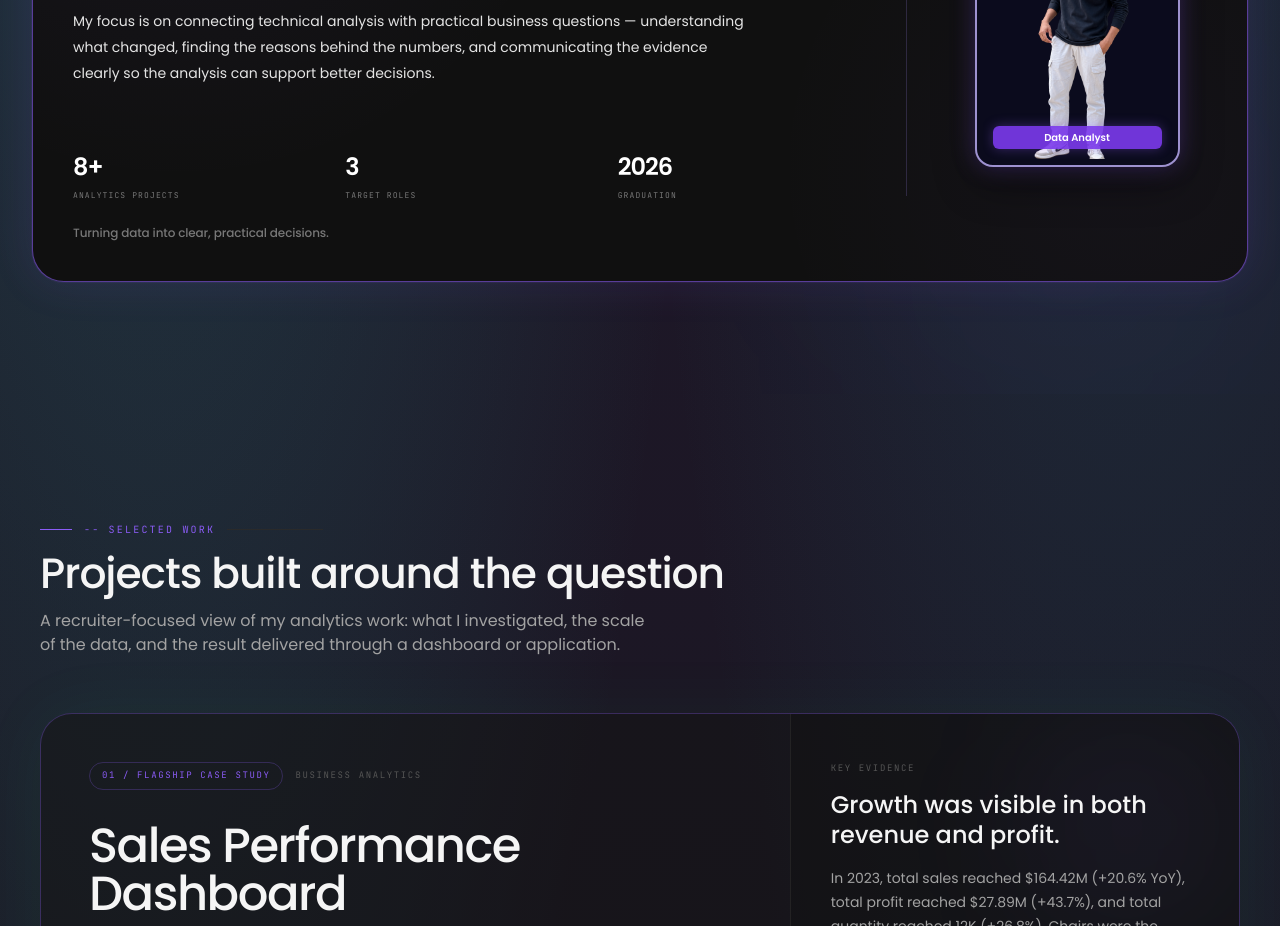
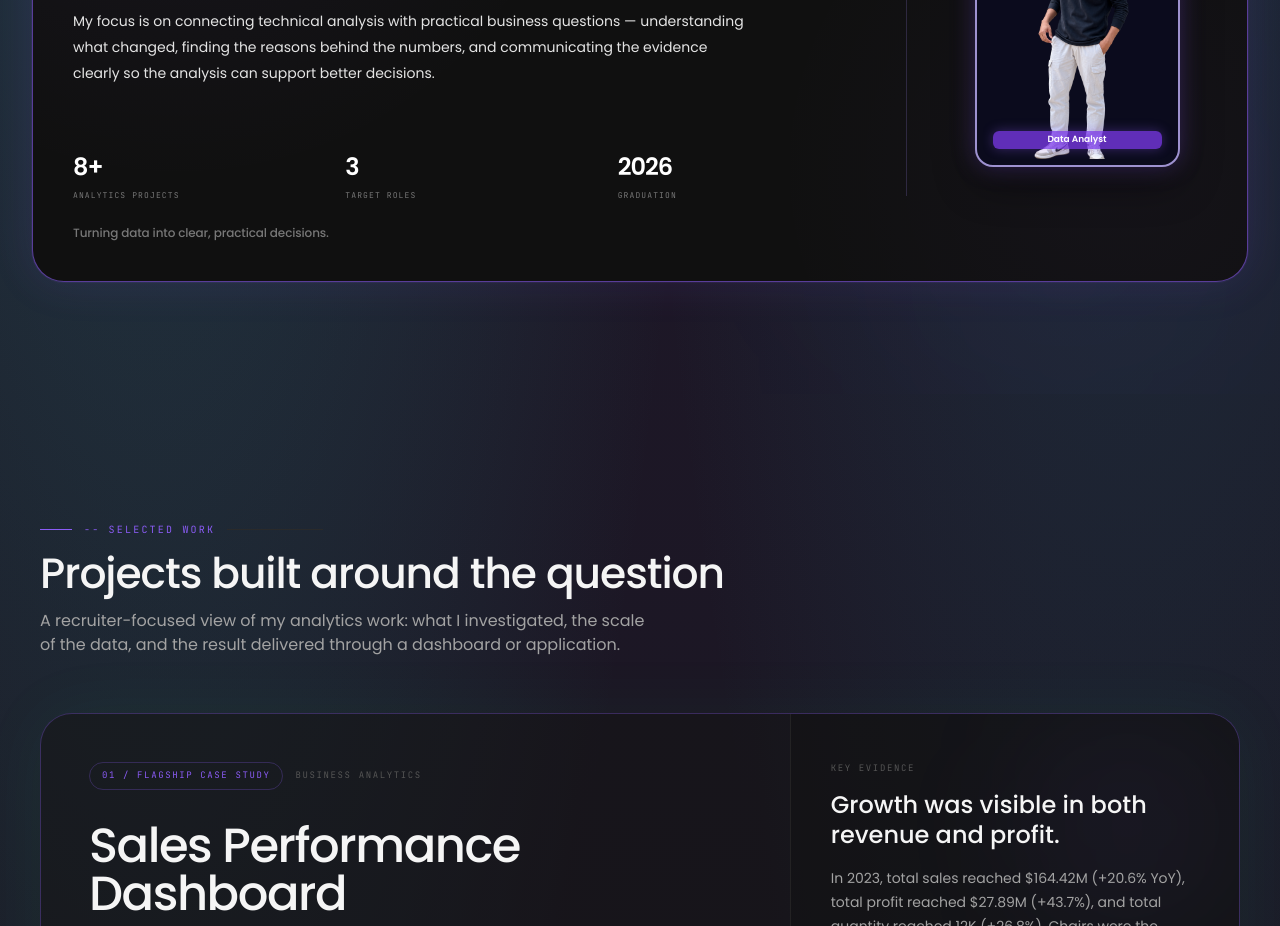
Before and after one commit to bhaskar-nb/portfolio, a Next.js app: page / in a window 1280 px wide. Shown: the part 1200-2126 px from the top of the page. Built offline with nearby package versions, Linux system fonts and the light colour scheme.

Commit message:
Refine About profile label

```diff
--- a/components/About.tsx
+++ b/components/About.tsx
@@ -89,7 +89,7 @@ export default function About() {
                       className="object-contain object-bottom"
                     />
 
-                    <div className="absolute bottom-2.5 left-2.5 right-2.5 rounded-md bg-violet-600/90 px-2 py-1 text-center text-[10px] font-semibold text-white shadow-[0_0_12px_rgba(139,92,246,0.35)]">
+                    <div className="absolute bottom-2.5 left-2.5 right-2.5 rounded-md bg-violet-600/75 px-2 py-0.5 text-center text-[9px] font-semibold text-white shadow-[0_0_12px_rgba(139,92,246,0.35)]">
                       Data Analyst
                     </div>
                     <p className="absolute bottom-[-1px] left-0 right-0 translate-y-full pt-2 text-center text-[8px] font-medium leading-3 text-white/80">
```
